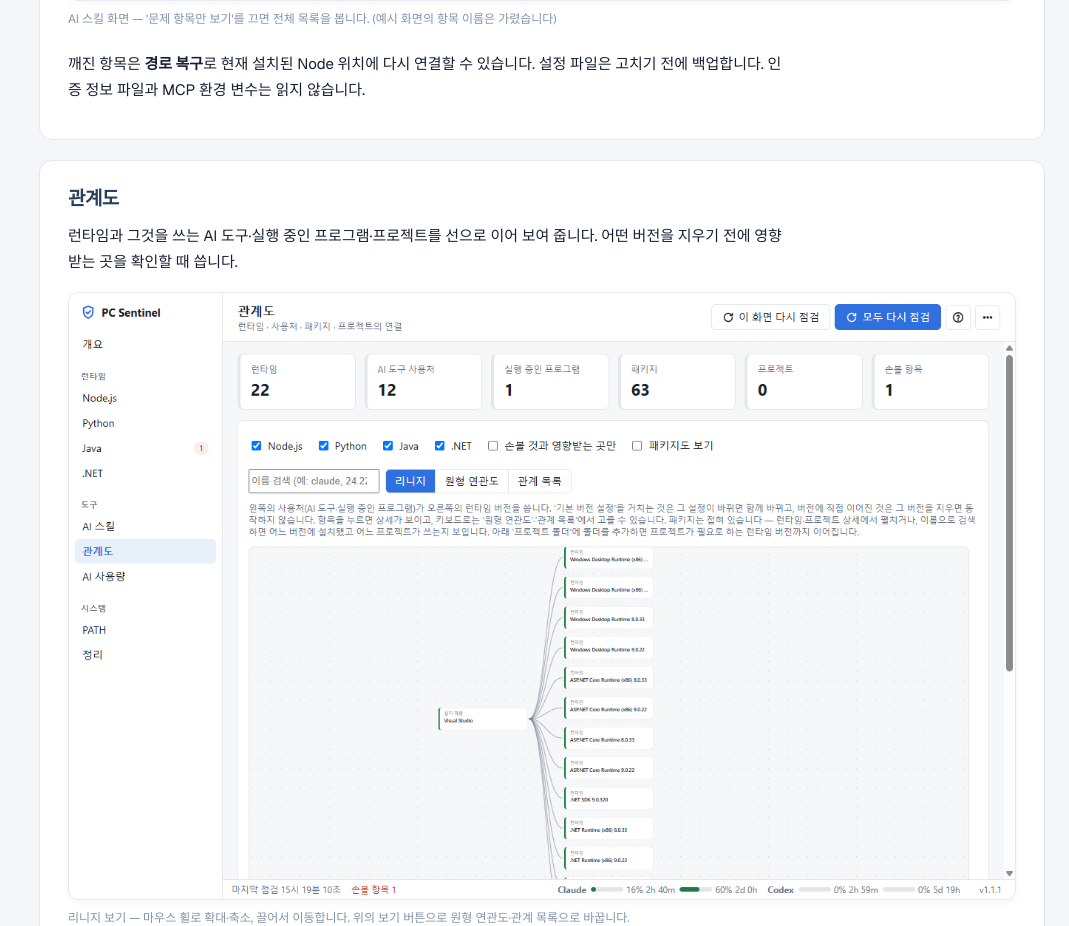
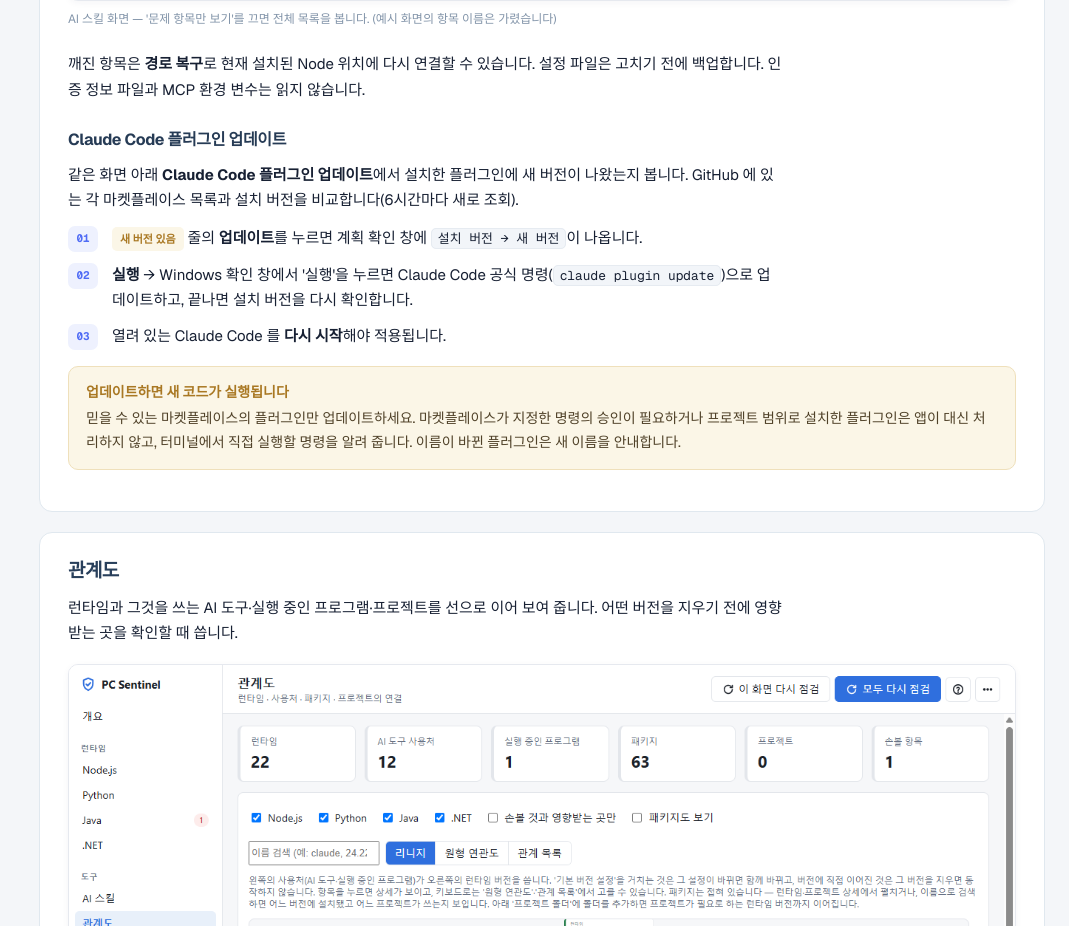
Before and after one commit to LeeYoungJin/pc-sentinel-releases, a plain HTML site: page docs/guide/index.html in a window 1280 px wide. Shown: the part 6480-7406 px from the top of the page, without its empty margins (211-1280 px from the left). Drawn offline with nearby package versions, Linux system fonts and the light colour scheme; a web font is replaced by a local one.

Commit message:
docs: 사용 안내서 갱신

```diff
--- a/docs/guide/index.html
+++ b/docs/guide/index.html
@@ -287,6 +287,14 @@
         <figcaption>AI 스킬 화면 — '문제 항목만 보기'를 끄면 전체 목록을 봅니다. (예시 화면의 항목 이름은 가렸습니다)</figcaption>
       </figure>
       <p>깨진 항목은 <b>경로 복구</b>로 현재 설치된 Node 위치에 다시 연결할 수 있습니다. 설정 파일은 고치기 전에 백업합니다. 인증 정보 파일과 MCP 환경 변수는 읽지 않습니다.</p>
+      <h3>Claude Code 플러그인 업데이트</h3>
+      <p>같은 화면 아래 <b>Claude Code 플러그인 업데이트</b>에서 설치한 플러그인에 새 버전이 나왔는지 봅니다. GitHub 에 있는 각 마켓플레이스 목록과 설치 버전을 비교합니다(6시간마다 새로 조회).</p>
+      <ol class="steps">
+        <li><div><span class="badge b-warn">새 버전 있음</span> 줄의 <b>업데이트</b>를 누르면 계획 확인 창에 <code>설치 버전 → 새 버전</code>이 나옵니다.</div></li>
+        <li><div><b>실행</b> → Windows 확인 창에서 '실행'을 누르면 Claude Code 공식 명령(<code>claude plugin update</code>)으로 업데이트하고, 끝나면 설치 버전을 다시 확인합니다.</div></li>
+        <li><div>열려 있는 Claude Code 를 <b>다시 시작</b>해야 적용됩니다.</div></li>
+      </ol>
+      <div class="note warn"><strong>업데이트하면 새 코드가 실행됩니다</strong>믿을 수 있는 마켓플레이스의 플러그인만 업데이트하세요. 마켓플레이스가 지정한 명령의 승인이 필요하거나 프로젝트 범위로 설치한 플러그인은 앱이 대신 처리하지 않고, 터미널에서 직접 실행할 명령을 알려 줍니다. 이름이 바뀐 플러그인은 새 이름을 안내합니다.</div>
     </section>
 
     <section id="graph">
```
